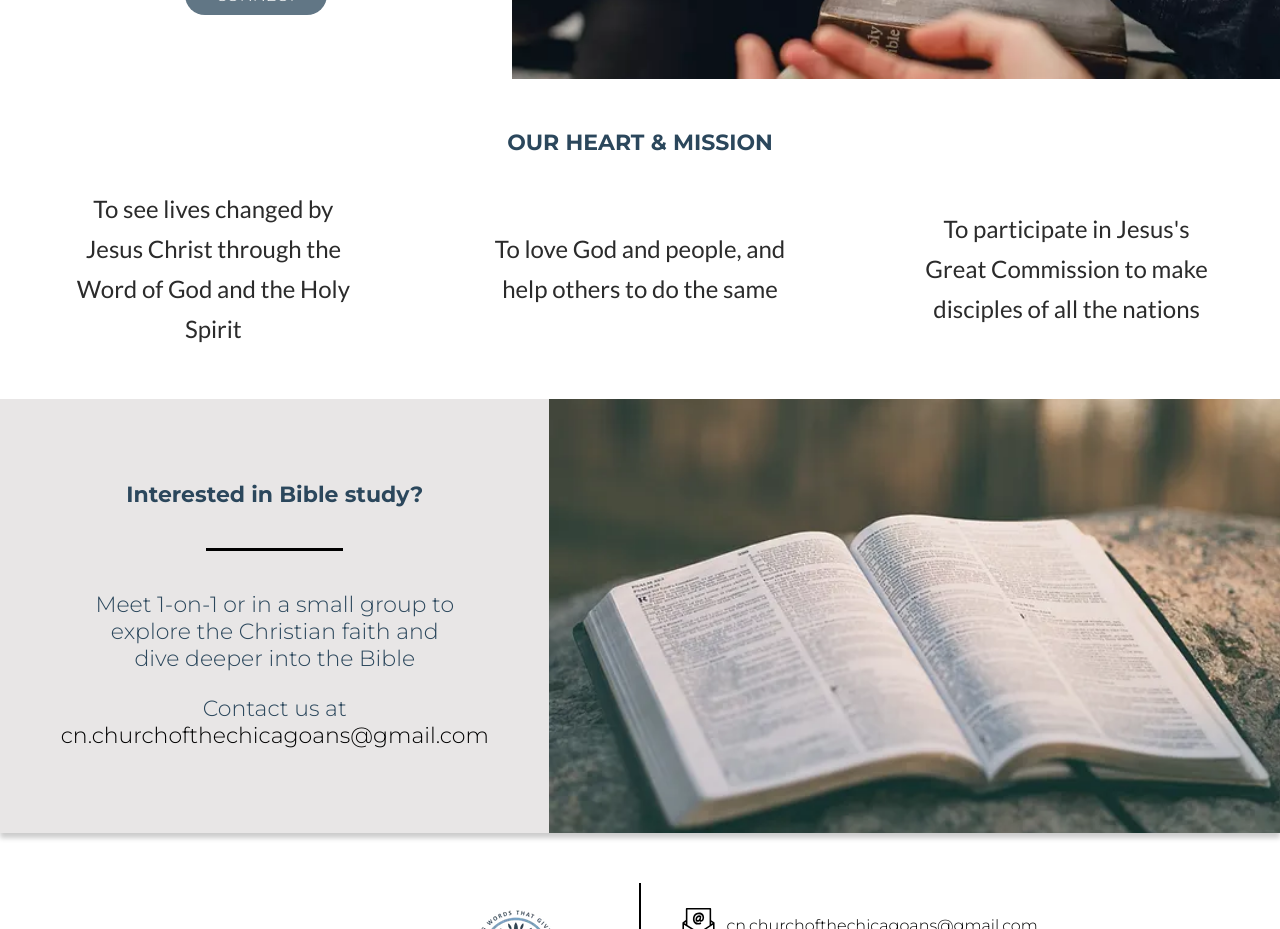
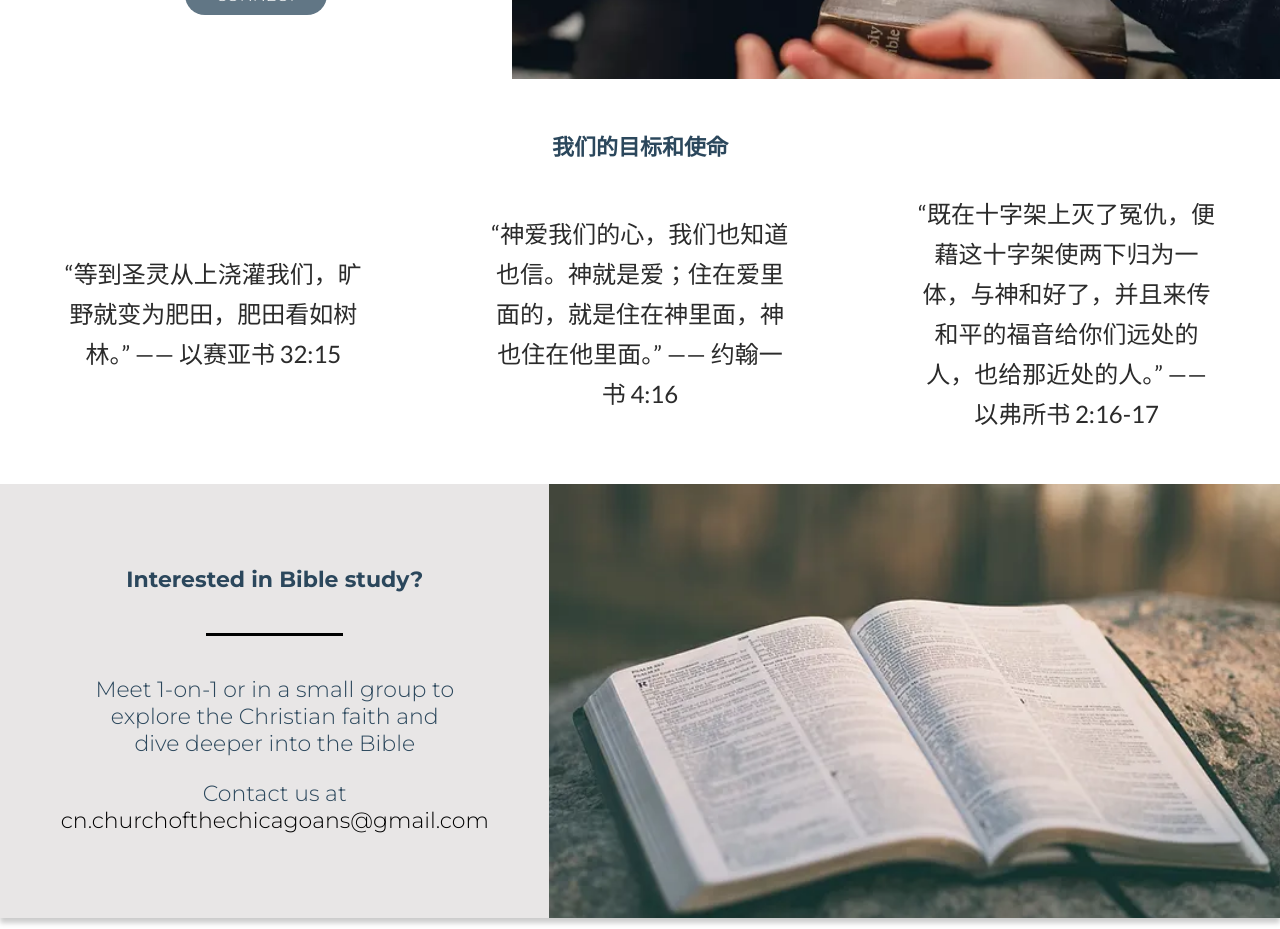
Before and after one commit to jingminglake/chicago_church, a React (Vite) app: page / in a window 1280 px wide. Shown: the part 1040-1969 px from the top of the page. Built offline with nearby package versions, Linux system fonts and the light colour scheme.

Commit message:
Update Home.jsx

```diff
--- a/src/components/home/Home.jsx
+++ b/src/components/home/Home.jsx
@@ -48,24 +48,22 @@ const Home = () => {
         ></div>
       </section>
 
-      <div className='home-hea c2b475c'>OUR HEART & MISSION</div>
+      <div className='home-hea c2b475c'>我们的目标和使命</div>
 
       <section className='home-rw' style={{ marginBottom: "50px" }}>
         <div className='home-rwch'>
           <div className='home-rwchin'>
-            To see lives changed by Jesus Christ through the Word of God and the
-            Holy Spirit
+            “等到圣灵从上浇灌我们，旷野就变为肥田，肥田看如树林。” —— 以赛亚书 32:15
           </div>
         </div>
         <div className='home-rwch'>
           <div className='home-rwchin'>
-            To love God and people, and help others to do the same
+            “神爱我们的心，我们也知道也信。神就是爱；住在爱里面的，就是住在神里面，神也住在他里面。” —— 约翰一书 4:16
           </div>
         </div>
         <div className='home-rwch'>
           <div className='home-rwchin'>
-            To participate in Jesus's Great Commission to make disciples of all
-            the nations
+            “既在十字架上灭了冤仇，便藉这十字架使两下归为一体，与神和好了，并且来传和平的福音给你们远处的人，也给那近处的人。” —— 以弗所书 2:16-17
           </div>
         </div>
       </section>
```
